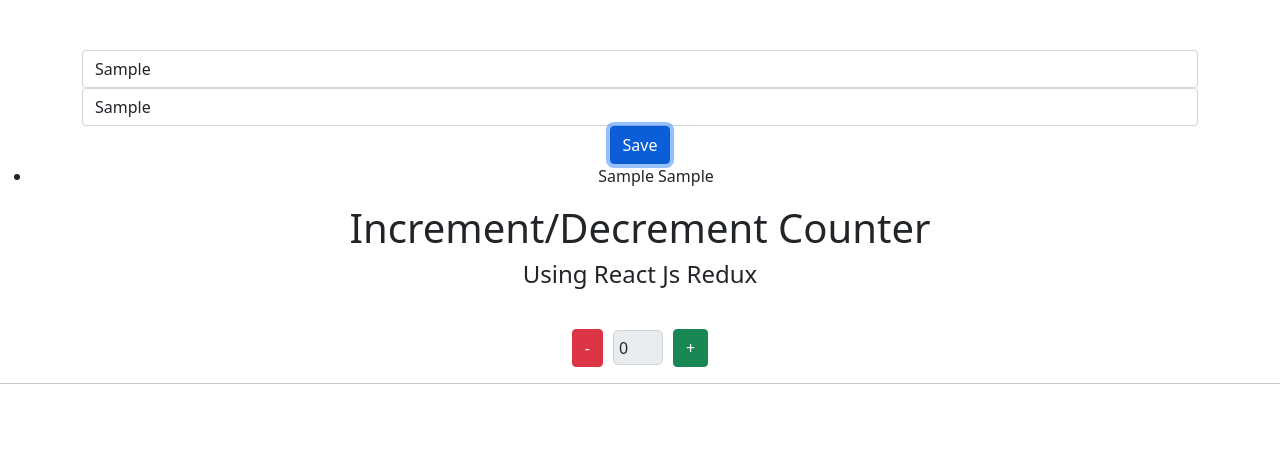
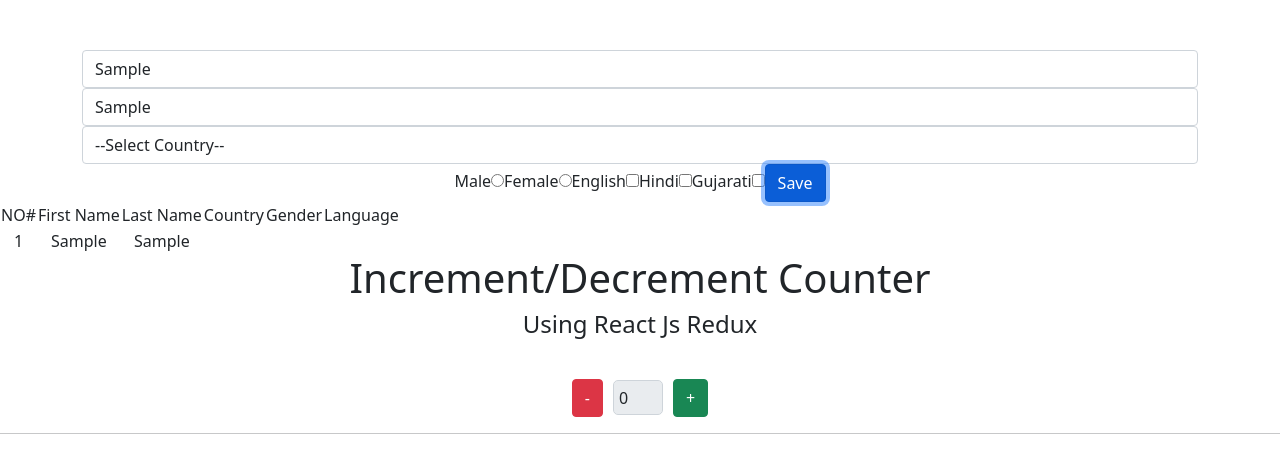
Before and after one commit to AshishAlbiorix/Redux, a React (Create React App) app: page / in a window 1280 px wide. Both pictures are taken after typing "Sample", "Sample" into the empty fields and a click on the button "Save". Shown: the top 456 px of the page. Built offline with nearby package versions, Linux system fonts and the light colour scheme.

Commit message:
Redux Added New Fields

```diff
--- a/src/GetReduceData.js
+++ b/src/GetReduceData.js
@@ -1,19 +1,30 @@
-import { useSelector } from "react-redux"
+import { useSelector } from "react-redux";
 import { useLinkClickHandler } from "react-router-dom";
-function GetReduceData(){
-    const myState = useSelector((state)=>state.formReducer);
-    return (
-        <>
-            <ul>
-            {
-              myState.map((item,index)=>
-                <li key={index}>
-                  {item.firstName} { item.lastName }
-                </li>
-                )
-              }
-            </ul>
-        </>
-    )
+function GetReduceData() {
+  const myState = useSelector((state) => state.formReducer);
+  return (
+    <>
+      <table>
+        <tr>
+        <td>NO#</td>
+        <td>First Name</td>
+        <td>Last Name</td>
+        <td>Country</td>
+        <td>Gender</td>
+        <td>Language</td>
+        </tr>
+        {myState.map((item, index) => (
+          <tr key={index}>
+            <td>{index+1}</td>
+            <td>{item.firstName}</td>
+            <td>{item.lastName}</td>
+            <td>{item.country}</td>
+            <td>{item.gender}</td>
+            <td>{item.language}</td>
+          </tr>
+        ))}
+      </table>
+    </>
+  );
 }
-export default  GetReduceData;
+export default GetReduceData;
--- a/src/components/FormComponent.js
+++ b/src/components/FormComponent.js
@@ -6,11 +6,22 @@ import Button from 'react-bootstrap/Button';
 function FormComponent() {
     const [firstName,setFirstName] = useState();
     const [lastName,setLastName] = useState();
+    const [country,setCountry] = useState();
+    const [gender,setGender] = useState();
+    const [language,setLanguage] = useState([]);
+    const tempLangugae = [...language];
+    const getLanguage = (data) => {
+      if(language.includes(data)){
+        let index = language.indexOf(data);
+        tempLangugae.splice(index, 1);
+      }else{
+        tempLangugae.push(data);
+      }
+      setLanguage(tempLangugae);
+    };
     const dispatch = useDispatch();
     const handler = () => {
-        let dataArray = [{
-                firstName:firstName,lastName:lastName
-              }];
+        let dataArray = [{firstName:firstName,lastName:lastName,country:country,gender:gender,language:language}];
         dispatch(formData(dataArray))
       };
   return (
@@ -27,6 +38,21 @@ function FormComponent() {
         placeholder="Last Name"
         onChange={(e) => setLastName(e.target.value)}
       />
+      <select className="form-control" onChange={(e)=>setCountry(e.target.value)}>
+        <option>--Select Country--</option>
+        <option value="India">India</option>
+        <option value="Pakistan">Pakistan</option>
+        <option value="Nepal">Nepal</option>
+        <option value="Sir Lanka">Sir Lanka</option>
+        <option value="Bhutan">Bhutan</option>
+        <option value="China">China</option>
+        <option value="Bangladesh">Bangladesh</option>
+      </select>
+      Male<input type="radio" name="gender" value="Male" onChange={(e)=>setGender(e.target.value)}/>
+      Female<input type="radio" name="gender" value="Female" onChange={(e)=>setGender(e.target.value)}/>
+      English<input type="checkbox" name="language" onChange={(e)=>getLanguage("Englsih")} />
+      Hindi<input type="checkbox" name="language" onChange={(e)=>getLanguage("Hindi")}/>
+      Gujarati<input type="checkbox" name="language" onChange={(e)=>getLanguage("Gujarati")}/>
       <Button type="submit" onClick={handler}>
         Save
       </Button>
```
